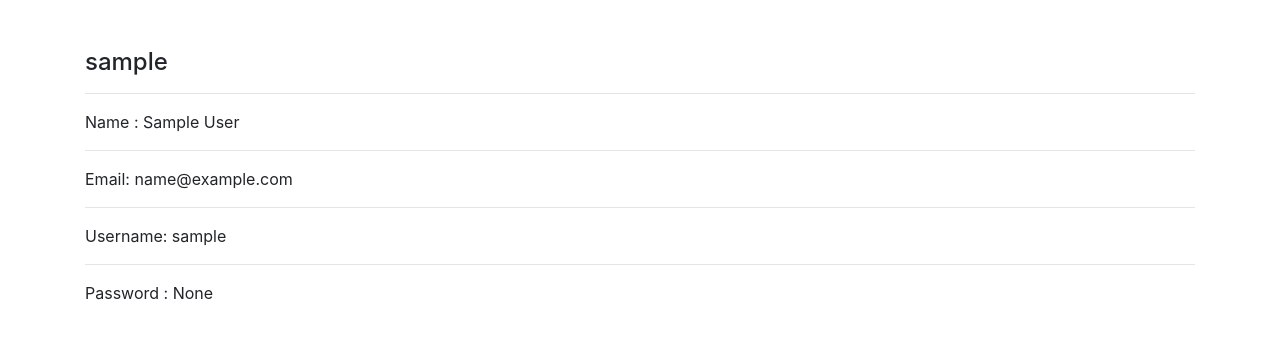
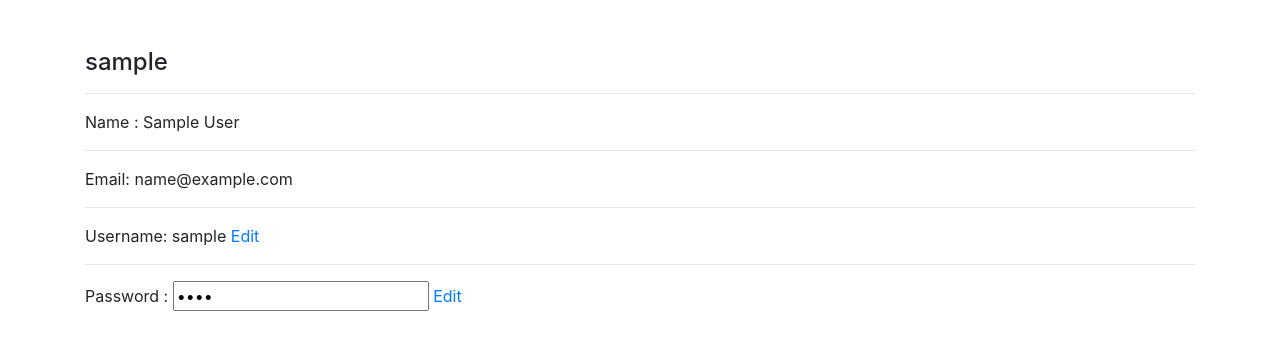
Before and after one commit to kardelenyurtkuran/FlaskArticlesApp, a Flask app: a page that uses templates/profile.html in a window 1280 px wide. Shown: the part 56-406 px from the top of the page. Run offline with Flask 3, Linux system fonts and the light colour scheme; the visitor is signed in with stand-in values (Sample User, id 1); some libraries are stand-ins or nearby versions.

Commit message:
Create - Edit Username

```diff
--- a/main.py
+++ b/main.py
@@ -106,6 +106,13 @@ def profile(username):
     else:
         return render_template("profile.html")
 
+@app.route('/profile/edit/username', methods = ["GET", "POST"])
+@login_required
+def edit_username(id):
+    cursor = connection.cursor()
+    if request.method == "POST":
+        query = "UPDATE users SET "
+
 @app.route("/register", methods=["GET", "POST"])
 def register():
     try:
@@ -168,7 +175,6 @@ def login():
 @app.route("/addarticle", methods=["GET", "POST"])
 def addarticle():
     form = ArticleForm(request.form)
-    print(session["username"])
     if request.method == "POST" and form.validate():
         title = form.title.data
         content = form.content.data
--- /dev/null
+++ b/templates/edit_username.html
@@ -0,0 +1,5 @@
+{% extends "layout.html" %}
+{%block body%}
+
+
+{%endblock body%}
--- a/templates/profile.html
+++ b/templates/profile.html
@@ -8,6 +8,8 @@ Name : {{user.name}}
 Email: {{user.email}}
 <hr>
 Username: {{user.username}}
+<td><a href="/profile/edit/username">Edit</a></td>
 <hr>
-Password : {{user.password}}
+Password : <input type="password" value="{{ user.password }}" readonly>
+<td><a href="/profile/edit/password">Edit</a></td>
 {% endblock body %}
```
